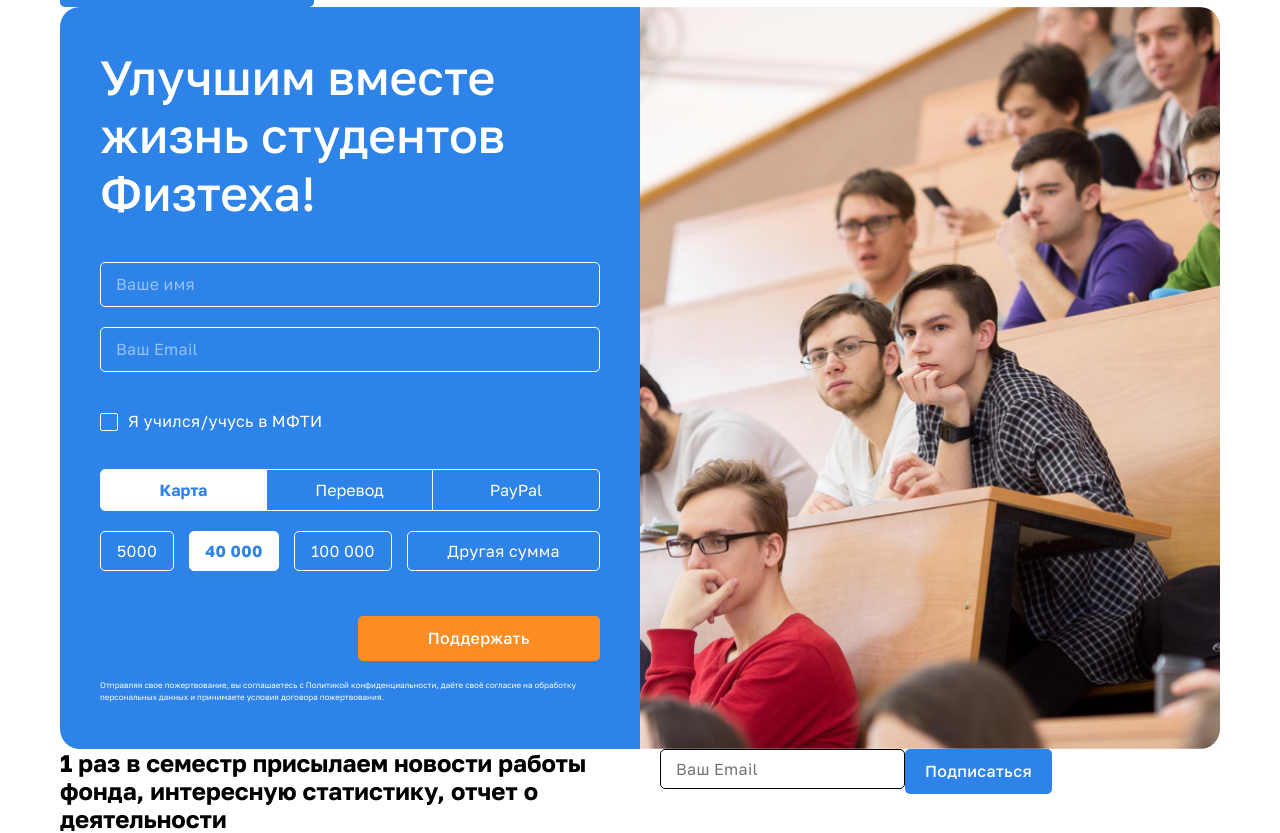
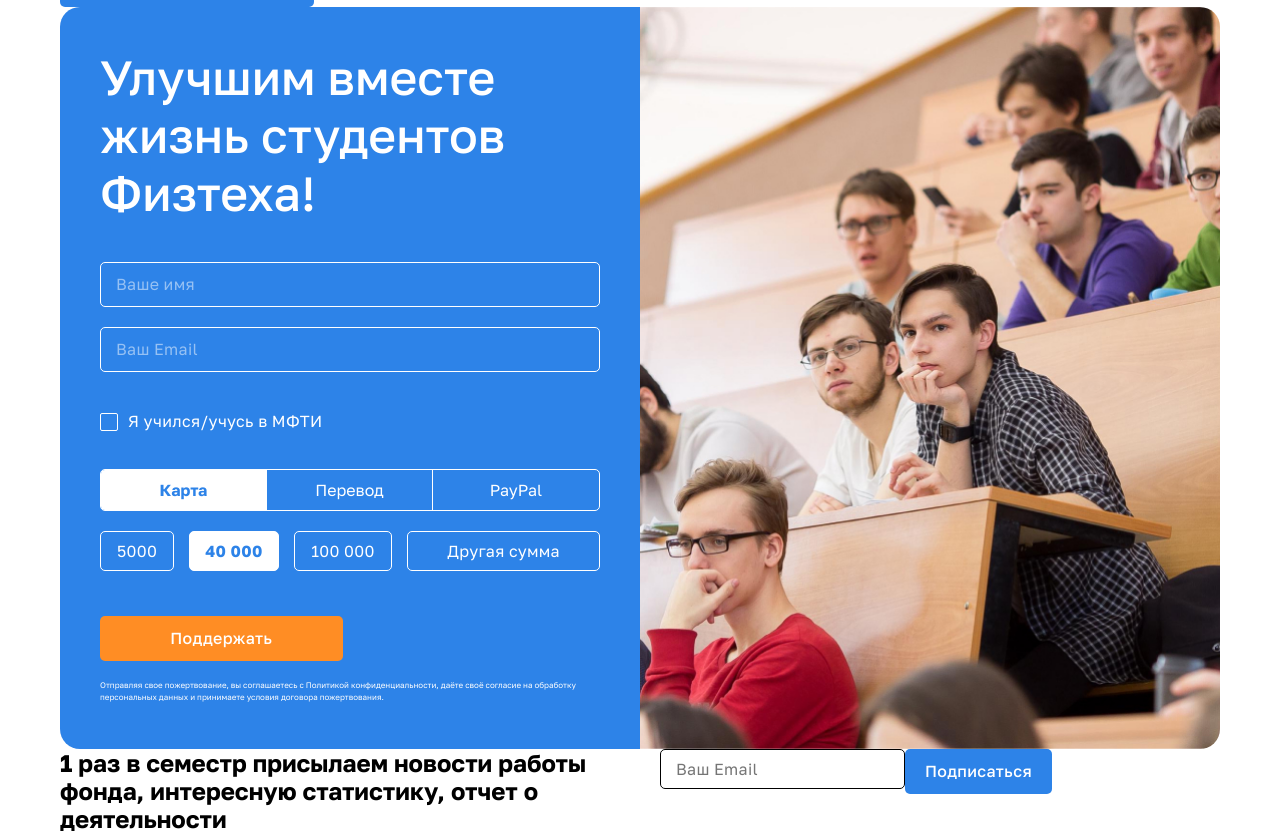
Before and after one commit to miptbase/website, a Next.js app: page / in a window 1280 px wide. Shown: the part 3267-4100 px from the top of the page. Built offline with nearby package versions, Linux system fonts and the light colour scheme.

Commit message:
remove google pay

```diff
--- a/components/Form/index.js
+++ b/components/Form/index.js
@@ -138,44 +138,7 @@ const Form = () => {
                                                     <input id='submitButton' class="tinkoffPayRow" type="submit" value="Оплатить" />
             </form>
 
-                     <script type="text/javascript">
-                    const terminalkey = document.forms.TinkoffPayForm.terminalkey
-                    const widgetParameters = {
-                    container: 'tinkoffWidgetContainer',
-                    terminalKey: terminalkey.value,
-                    paymentSystems: {
-                    GooglePay: {
-                    environment: "TEST",
-                    merchantId: "12345678901234567890",
-                    buttonColor: "black",
-                    buttonType: "short",
-                    paymentInfo: function () {
-                    return {
-                    infoEmail: "E-mail для отправки информации о платеже",
-                    paymentData: document.forms.TinkoffPayForm
-                    }
-                    }
-                    },
-                     ApplePay: {
-                    buttonOptions: {
-                        lang: 'ru',
-                        color: 'black'
-                    },
-                    paymentInfo: function () {
-                    return {
-                    infoEmail: "E-mail для отправки информации о платеже",
-                    paymentData: document.forms.TinkoffPayForm
-                    }
-                    }
-                    },
-
-                    },
-                    };
-                    window.addEventListener('load', function () {
-                    initPayments(widgetParameters);
-                    });
-
-                </script>`
+                   `
 
     function createHiddenForm() {
         return {__html: hiddenForm};
@@ -295,7 +258,6 @@ const Form = () => {
                 </div>
 
                 <div className={style.buttons}>
-                    <div className={style['pay-button']} id="tinkoffWidgetContainer"></div>
                     <Button
                         placeholder='Поддержать'
                         color='orange'
```
